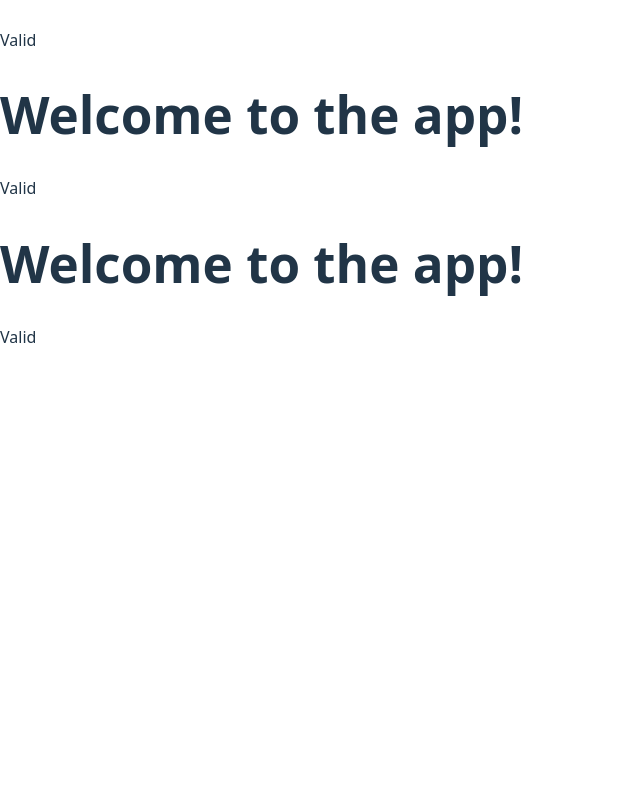
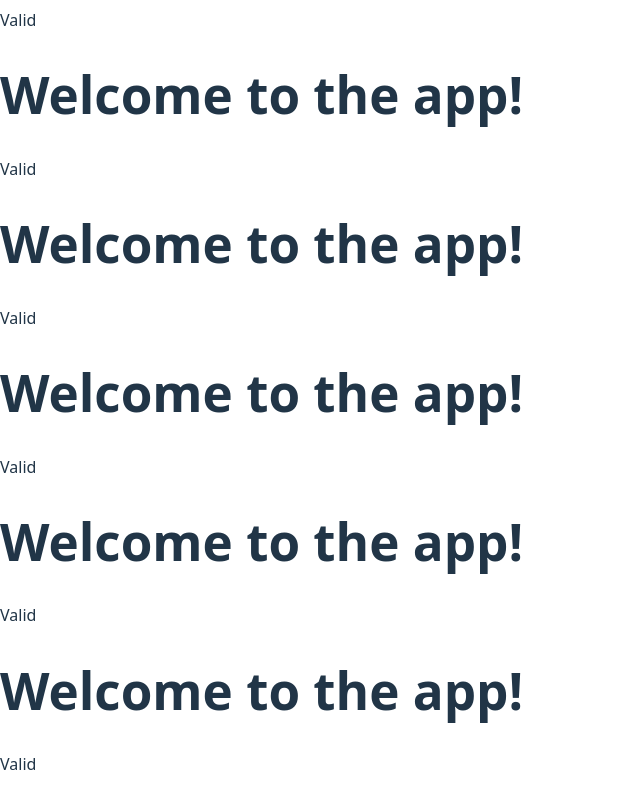
Before and after one commit to YashVarmora2306/starter-react-vite-ts, a React (Vite) app: page / in a window 1280 px wide. Shown: the part 266-1058 px from the top of the page, without its empty margins (0-640 px from the left). Before the commit the page ends 800 px from the top, so only its background shows below. Built offline with nearby package versions, Linux system fonts and the light colour scheme.

Commit message:
[TEST]: TEST

```diff
--- a/src/App.tsx
+++ b/src/App.tsx
@@ -27,6 +27,14 @@ const App: React.FC = () => {
       <p>{getGreeting('Grok') ? 'Valid' : 'Invalid'}</p>
       <h1>{message}</h1> {/* ESLint: react/jsx-filename-extension */}
       <p>{getGreeting('Grok') ? 'Valid' : 'Invalid'}</p>
+      <h1>{message}</h1> {/* ESLint: react/jsx-filename-extension */}
+      <p>{getGreeting('Grok') ? 'Valid' : 'Invalid'}</p>
+      <h1>{message}</h1> {/* ESLint: react/jsx-filename-extension */}
+      <p>{getGreeting('Grok') ? 'Valid' : 'Invalid'}</p>
+      <h1>{message}</h1> {/* ESLint: react/jsx-filename-extension */}
+      <p>{getGreeting('Grok') ? 'Valid' : 'Invalid'}</p>
+      <h1>{message}</h1> {/* ESLint: react/jsx-filename-extension */}
+      <p>{getGreeting('Grok') ? 'Valid' : 'Invalid'}</p>
     </div>
   );
 };
```
